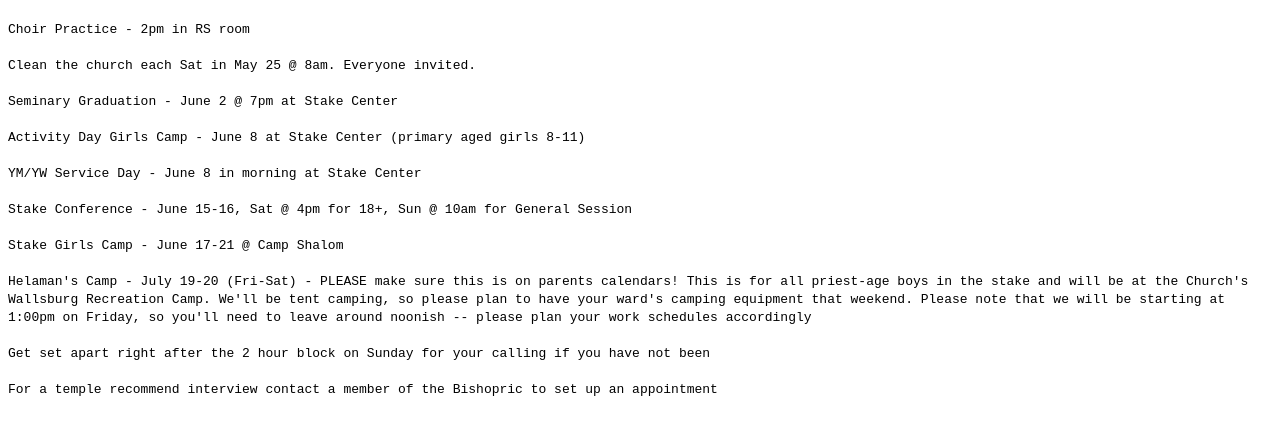
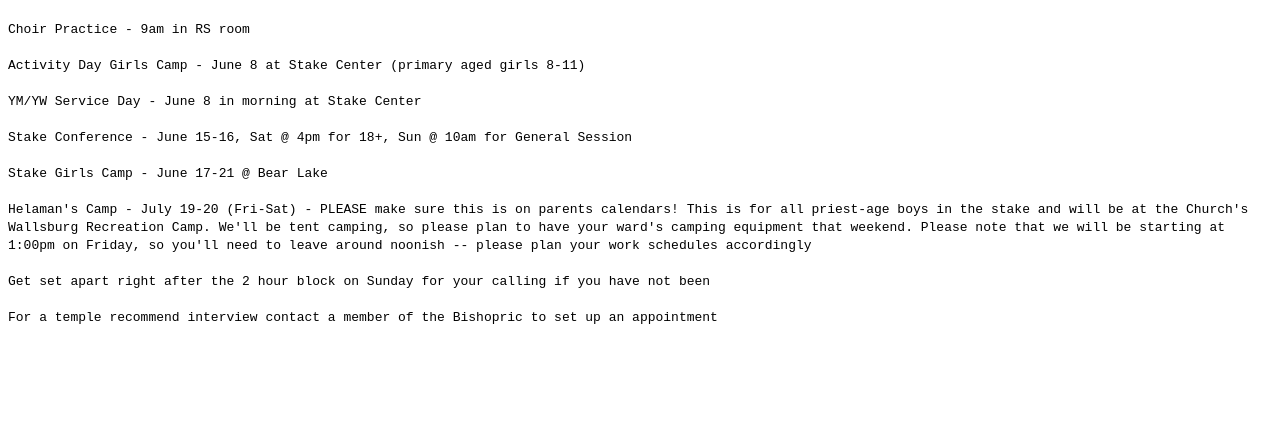
Before and after one commit to orchard4thward/orchard4thward.github.io, a plain HTML site: page index.html in a window 1280 px wide. Shown: the part 61-496 px from the top of the page. Drawn offline with Linux system fonts and the light colour scheme.

Commit message:
Update index.html

```diff
--- a/index.html
+++ b/index.html
@@ -3,11 +3,7 @@
 <body>
 <h1>Announcements</h1>
 <code>
-Choir Practice - 2pm in RS room
-<br/><br/>
-Clean the church each Sat in May 25 @ 8am. Everyone invited.
-<br/><br/>
-Seminary Graduation - June 2 @ 7pm at Stake Center
+Choir Practice - 9am in RS room
 <br/><br/>
 Activity Day Girls Camp - June 8 at Stake Center (primary aged girls 8-11)
 <br/><br/>
@@ -15,7 +11,7 @@ YM/YW Service Day - June 8 in morning at Stake Center
 <br/><br/>
 Stake Conference - June 15-16, Sat @ 4pm for 18+, Sun @ 10am for General Session
 <br/><br/>
-Stake Girls Camp - June 17-21 @ Camp Shalom
+Stake Girls Camp - June 17-21 @ Bear Lake
 <br/><br/>
 Helaman&#39;s Camp - July 19-20 (Fri-Sat) - PLEASE make sure this is on parents calendars! This is for all priest-age boys in the stake and will be at the Church&#39;s Wallsburg Recreation Camp. We&#39;ll be tent camping, so please plan to have your ward&#39;s camping equipment that weekend. Please note that we will be starting at 1:00pm on Friday, so you&#39;ll need to leave around noonish -- please plan your work schedules accordingly
 <br/><br/>
```
